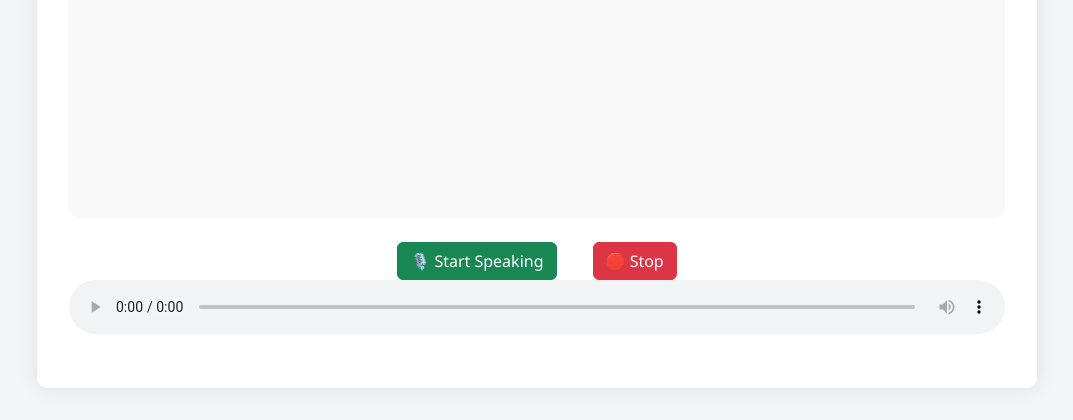
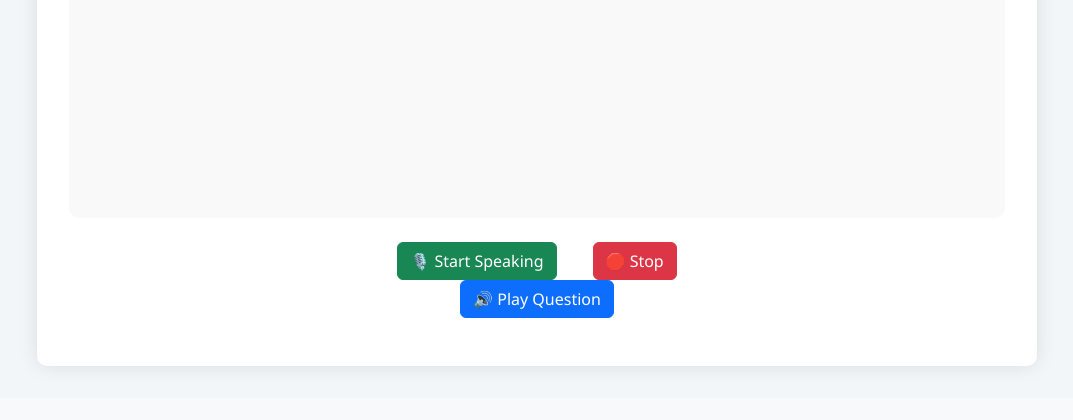
Before and after one commit to remasnamboothiri/job_portalweb, a Django app: template templates/jobapp/interview_ai.html in a window 1280 px wide. Shown: the part 485-905 px from the top of the page, without its empty margins (103-1176 px from the left). After the commit the page ends 856 px from the top, so only its background shows below. Run offline with Django 3.2, Linux system fonts and the light colour scheme; the template is opened without the code that fills it, so the values that code supplies are empty.

Commit message:
meke some corrections in interview_ai.html

```diff
--- a/templates/jobapp/interview_ai.html
+++ b/templates/jobapp/interview_ai.html
@@ -112,10 +112,13 @@
     <source src="/media/tts/audio.mp3" type="audio/mpeg">
   </audio>  {% endcomment %}
 
-  <audio controls autoplay class="mb-3 w-100" id="aiAudio">
-  <source src="/media/tts/audio.mp3" type="audio/mpeg">
-  Your browser does not support the audio element.
-</audio>
+  <audio controls class="mb-3 w-100" id="aiAudio" style="display:none;">
+    Your browser does not support the audio element.
+  </audio>
+
+  <div class="text-center mb-3">
+    <button class="btn btn-primary" id="playAudioBtn">🔊 Play Question</button>
+  </div>
 
   {% comment %} <audio id="aiAudio" controls hidden class="mt-3 w-100"></audio> {% endcomment %}
 </div>
@@ -128,6 +131,14 @@
   const stopBtn = document.getElementById("stopBtn");
   const chatBox = document.getElementById("chatBox");
   const aiAudio = document.getElementById("aiAudio");
+  const playAudioBtn = document.getElementById("playAudioBtn");
+
+  // Play initial question audio
+  playAudioBtn.onclick = () => {
+    aiAudio.src = "/media/tts/initial_question.mp3";
+    aiAudio.style.display = "block";
+    aiAudio.play().catch(e => console.log("Audio play failed:", e));
+  };
 
   let recognition;
   if ('webkitSpeechRecognition' in window) {
@@ -166,10 +177,12 @@
             <span>${data.response}</span>
           </div>`;
 
-        const aiAudio = document.getElementById("aiAudio");
-        aiAudio.src = data.audio;
-        aiAudio.hidden = false;
-        aiAudio.play();
+        if (data.audio) {
+          const aiAudio = document.getElementById("aiAudio");
+          aiAudio.src = data.audio;
+          aiAudio.style.display = "block";
+          aiAudio.play().catch(e => console.log("Audio play failed:", e));
+        }
         chatBox.scrollTop = chatBox.scrollHeight;
       });
     };
```
